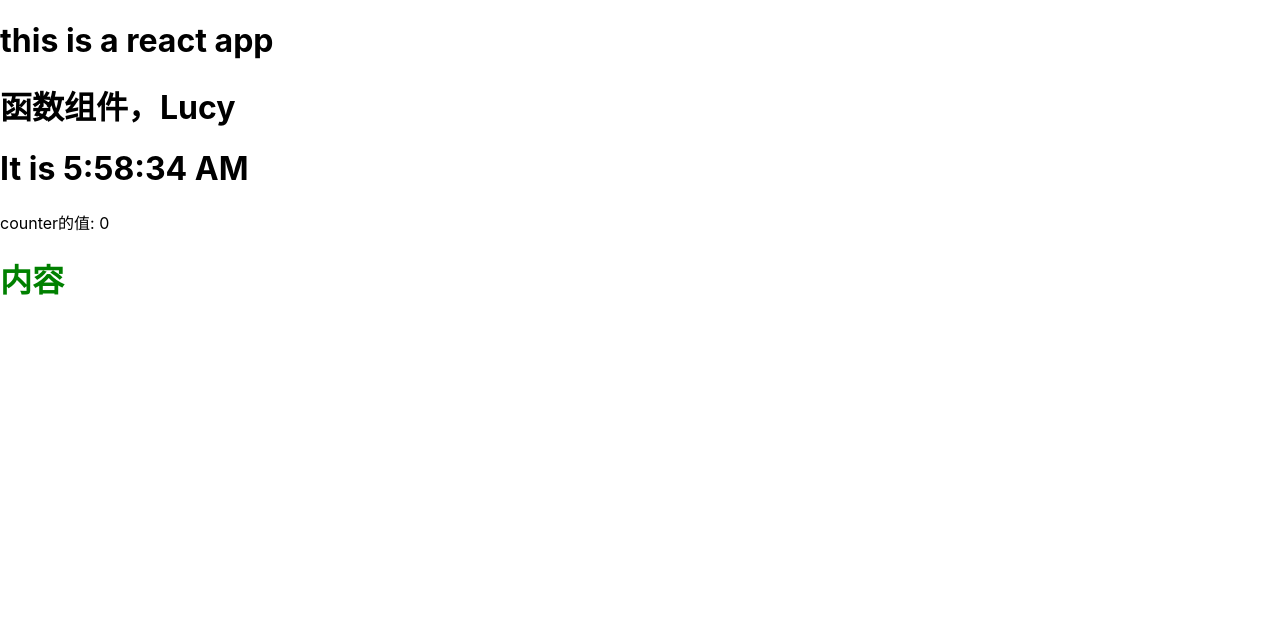
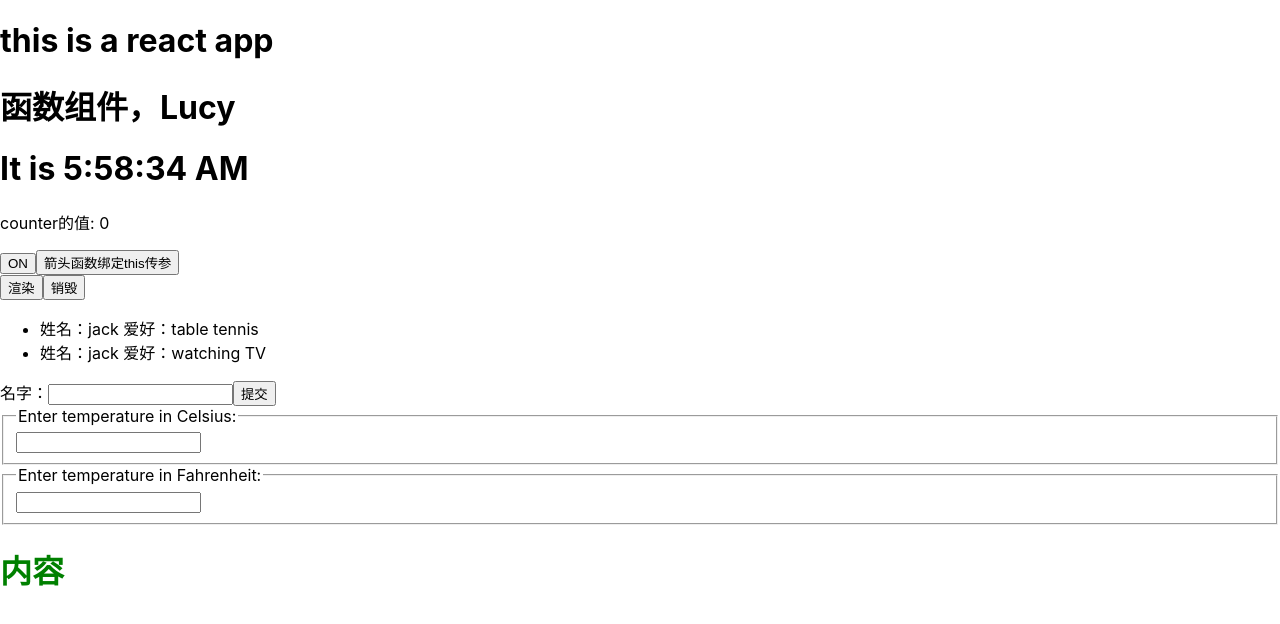
Before and after one commit to ssminspiration/react-demo01, a React app: page /detail in a window 1280 px wide. Shown: the top 624 px of the page. Built offline with nearby package versions, Linux system fonts and the light colour scheme.

Commit message:
实例代码

```diff
--- a/config/webpack.config.js
+++ b/config/webpack.config.js
@@ -331,6 +331,7 @@ module.exports = function (webpackEnv) {
           'scheduler/tracing': 'scheduler/tracing-profiling',
         }),
         ...(modules.webpackAliases || {}),
+        '@': path.resolve(__dirname, '../src')
       },
       plugins: [
         // Adds support for installing with Plug'n'Play, leading to faster installs and adding
--- a/package.json
+++ b/package.json
@@ -40,6 +40,8 @@
     "jest-circus": "26.6.0",
     "jest-resolve": "26.6.0",
     "jest-watch-typeahead": "0.6.1",
+    "less": "^4.1.1",
+    "less-loader": "^7.3.0",
     "mini-css-extract-plugin": "0.11.3",
     "optimize-css-assets-webpack-plugin": "5.0.4",
     "pnp-webpack-plugin": "1.6.4",
--- /dev/null
+++ b/src/components/TemperatureInput.js
@@ -0,0 +1,36 @@
+import React, { Component } from 'react';
+
+const scaleNames = {
+    c: 'Celsius',
+    f: 'Fahrenheit'
+};
+
+export default class TemperatureInput extends Component {
+    constructor (props) {
+        super(props);
+        this.state = {
+            temperature: ''
+        };
+
+        this.handleChange = this.handleChange.bind(this);
+    }
+
+    handleChange(e) {
+        this.setState({
+            temperature: e.target.value
+        });
+    }
+
+    render () {
+        const scale = this.props.scale;
+        return (
+            <fieldset>
+                <legend>Enter temperature in {scaleNames[scale]}:</legend>
+                <input
+                    type="text"
+                    value={this.state.temperature}
+                    onChange={this.handleChange}/>
+            </fieldset>
+        )
+    }
+}
--- /dev/null
+++ b/src/components/form.js
@@ -0,0 +1,44 @@
+import React, { Component } from 'react';
+
+export default class Form extends Component {
+    constructor (props) {
+        super(props);
+        this.state = {
+            value: ''
+        }
+
+        this.handleChange = this.handleChange.bind(this);
+        this.handleSubmit = this.handleSubmit.bind(this);
+    }
+    /**
+     * 受控组件
+     * 在HTML中，表单元素（如 input 、textarea 、select）通常自己维护state,并根据用户输入进行更新。而在React中，可变状态通常保存在
+     * 组件的state属性中，并且只能通过使用setState()来更新。这使得React的state成为唯一数据源。
+     * 渲染表单的React组件还控制着用户输入过程中表单发生的操作。被React以这种方式控制取值的表单输入元素就叫做"受控组件"
+     */
+
+    handleChange (e) {
+        this.setState({
+            value: e.target.value
+        })
+    }
+
+    handleSubmit (e) {
+        alert('提交的名字:' + this.state.value)
+        e.preventDefault();
+    }
+
+    render () {
+        return (
+            <div className="formWrapper">
+                <form onSubmit={this.handleSubmit}>
+                    <label>
+                        名字：
+                        <input type="text" value={this.state.value} onChange={this.handleChange} />
+                    </label>
+                    <input type="submit" value="提交" />
+                </form>
+            </div>
+        )
+    }
+}
--- /dev/null
+++ b/src/components/事件处理.js
@@ -0,0 +1,54 @@
+import React, { Component } from 'react';
+
+export default class EventComponent extends Component {
+    constructor (props) {
+        super(props);
+        this.state = {
+            isToggleOn: true
+        };
+
+        // this.handleClick = this.handleClick.bind(this);
+    }
+
+    handleClick (id, e) {
+        console.log('id', id)
+        console.log('事件对象', e)
+        this.setState((state) => {
+            return {
+                isToggleOn: !state.isToggleOn
+            }
+        })
+    }
+
+    handleClick2 (id, e) {
+        console.log('id & e', id, e)
+        this.setState((state) => {
+            return {
+                isToggleOn: !state.isToggleOn
+            }
+        })
+    }
+
+    // ES6的实验性语法
+    // handleClick = () => {
+    //     this.setState((state) => {
+    //         return {
+    //             isToggleOn: !state.isToggleOn
+    //         }
+    //     })
+    // }
+
+    render () {
+        return (
+            <div className="eventTest">
+                <button onClick={this.handleClick.bind(this, 'hh')}>
+                    {this.state.isToggleOn ? 'ON': 'OFF'}
+                </button>
+
+                <button onClick={(e) => this.handleClick2('iddd', e)}>
+                    箭头函数绑定this传参
+                </button>
+            </div>
+        )
+    }
+}
--- /dev/null
+++ b/src/components/列表和key.js
@@ -0,0 +1,34 @@
+import React, { Component } from 'react';
+
+export default class List extends Component {
+    constructor (props) {
+        super(props);
+        this.state = {
+            lists: [
+                {
+                    name: 'jack',
+                    hobby: 'table tennis',
+                    id: 0
+                },
+                {
+                    name: 'jack',
+                    hobby: 'watching TV',
+                    id: 1
+                }
+            ]
+        }
+    }
+
+    render () {
+        const lists = this.state.lists.map((item) => {
+            return <li key={item.id}>姓名：{item.name}  爱好：{item.hobby}</li>
+        })
+        return (
+            <div>
+                <ul>
+                    {lists}
+                </ul>
+            </div>
+        )
+    }
+}
--- /dev/null
+++ b/src/components/条件渲染.js
@@ -0,0 +1,40 @@
+import React, { Component } from 'react';
+
+function World () {
+    return (
+        <h1>World Component</h1>
+    )
+}
+
+export default class Hello extends Component {
+    constructor (props) {
+        super(props);
+        this.state = {
+            isRender: false
+        }
+    }
+
+    handleRender = () => {
+        this.setState((state) => {
+            return {
+                isRender: true
+            }
+        })
+    }
+
+    handleDestory = () => {
+        this.setState((state) => ({
+            isRender: false
+        }))
+    }
+
+    render () {
+        return (
+            <div className="helloWrapper">
+                <button onClick={this.handleRender}>渲染</button>
+                <button onClick={this.handleDestory}>销毁</button>
+                {this.state.isRender && <World></World>}
+            </div>
+        )
+    }
+}
--- /dev/null
+++ b/src/components/状态提升.js
@@ -0,0 +1,45 @@
+import React, { Component } from 'react';
+import TemperatureInput from './TemperatureInput.js'
+
+function BoilingVerdict (props) {
+    if (props.celsius >= 100) {
+        return <p>The water would boil.</p>
+    }
+    return <p>The water would not boil.</p>
+}
+
+// 华氏度转成摄氏度
+function toCelsius (fahrenheit) {
+    return (fahrenheit - 32) * 5 / 9;
+}
+
+// 摄氏度转成华氏度
+function toFahrenheit (celsius) {
+    return (celsius * 9 / 5) + 32;
+}
+
+export default class Calculator extends Component {
+    constructor (props) {
+        super(props);
+        this.state = {
+            temperature: ''
+        };
+
+        this.handleChange = this.handleChange.bind(this);
+    }
+
+    handleChange (e) {
+        this.setState({
+            temperature: e.target.value
+        })
+    }
+
+    render () {
+        return (
+            <div>
+                <TemperatureInput scale="c"></TemperatureInput>
+                <TemperatureInput scale="f"></TemperatureInput>
+            </div>
+        )
+    }
+}
--- a/src/views/App.js
+++ b/src/views/App.js
@@ -1,7 +1,12 @@
 import React from 'react';
 import '../styles/App.css';
-import FunComponent from '../components/函数组件.js';
-import ClassComponent from '../components/class类组件.js';
+import FunComponent from '@/components/函数组件.js';
+import ClassComponent from '@/components/class类组件.js';
+import EventComponent from '@/components/事件处理.js';
+import Hello from '@/components/条件渲染.js';
+import List from '@/components/列表和key.js';
+import Form from '@/components/form.js';
+import Calculator from '@/components/状态提升.js';
 
 function App() {
   const name = 'this is a react app'
@@ -25,6 +30,11 @@ function App() {
       </header>
       <FunComponent name="Lucy"></FunComponent>
       <ClassComponent name="class组件是不是" increment="2"></ClassComponent>
+      <EventComponent></EventComponent>
+      <Hello></Hello>
+      <List></List>
+      <Form></Form>
+      <Calculator></Calculator>
       <footer>
         {element1}
       </footer>
```
Also changed, not shown: 2 other files (tests, documents, lock files or other folders).
